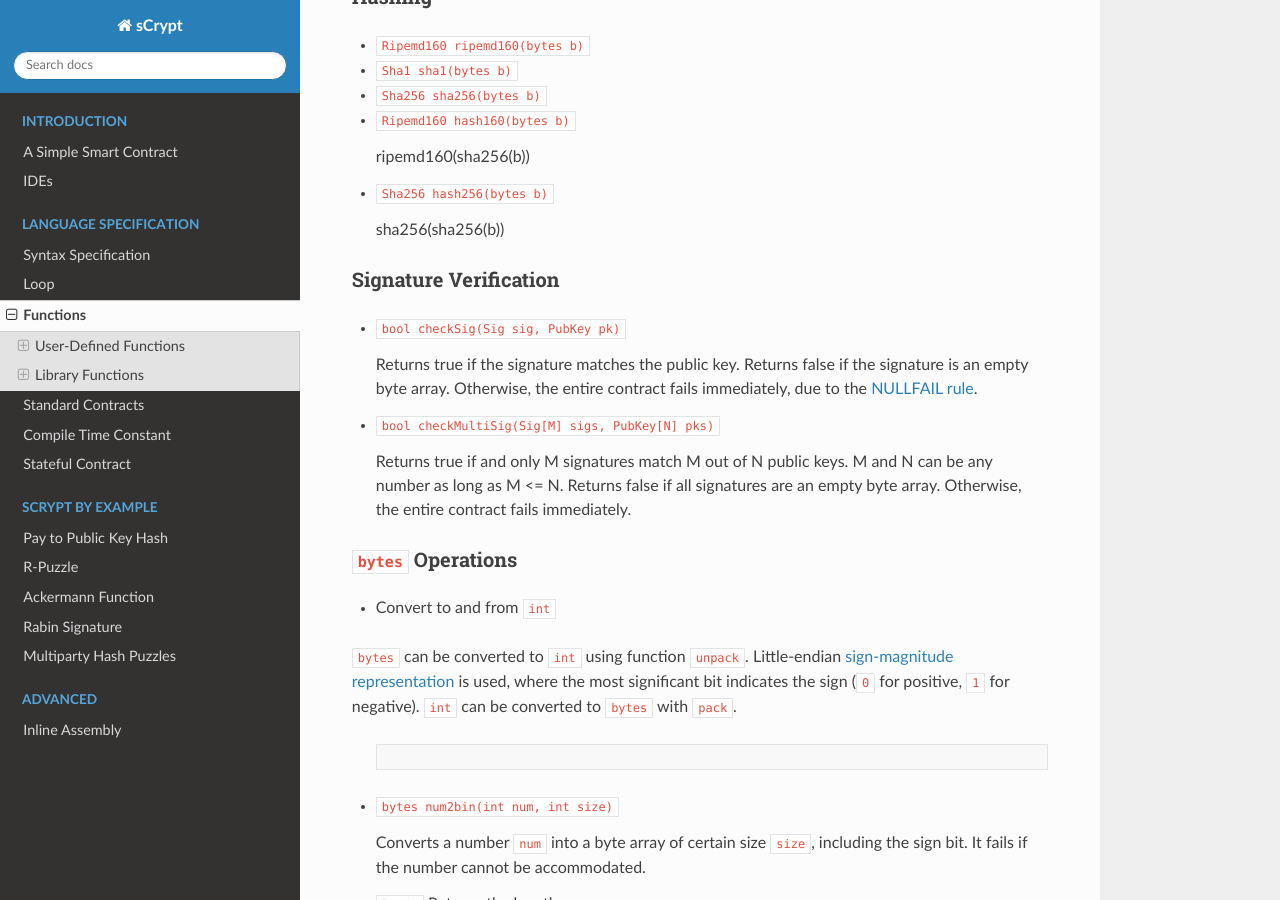
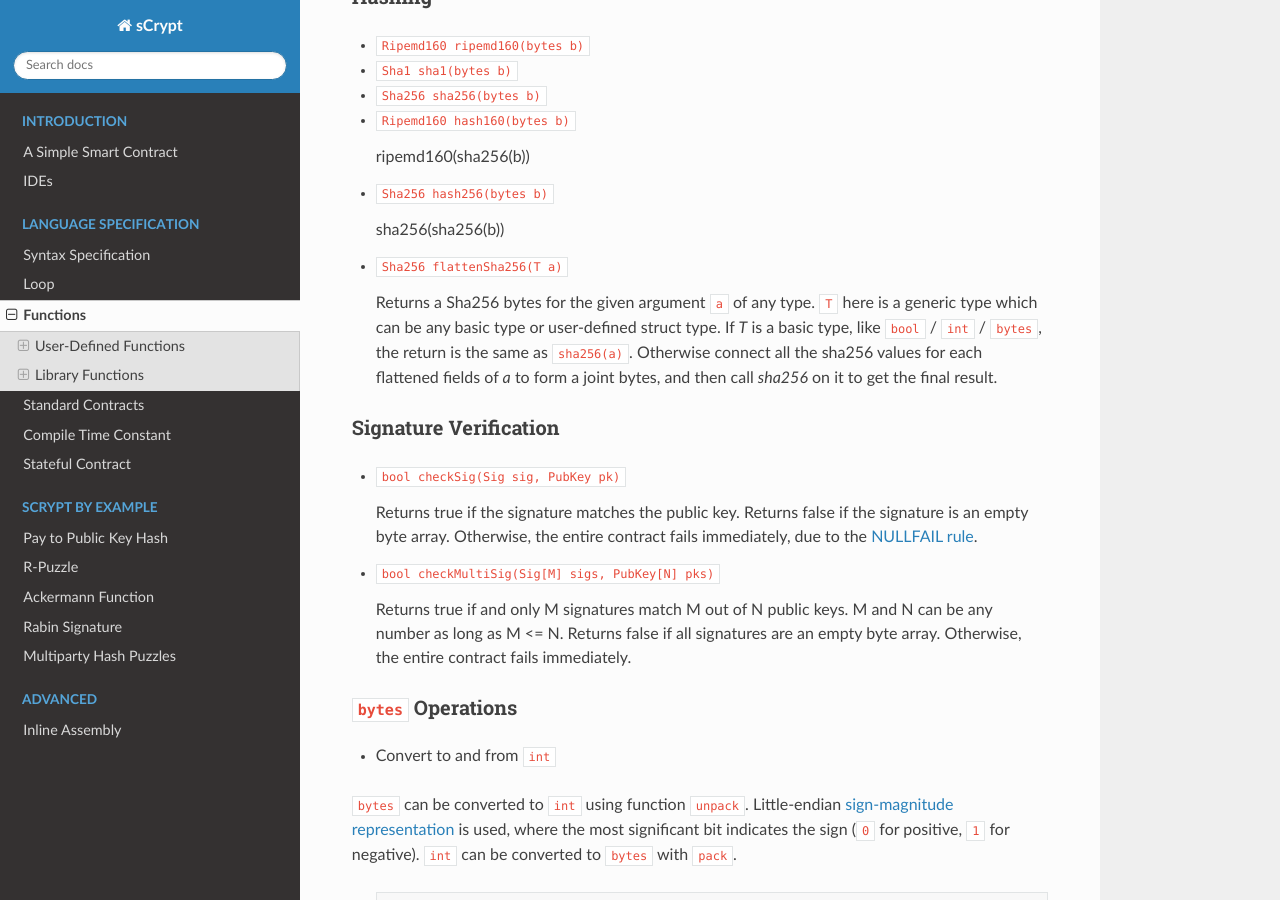
Before and after one commit to sCrypt-Inc/specification, a Sphinx documentation site: the page built from docs/functions.rst, in a window 1280 px wide and 900 px high, scrolled down 1520 px. Built offline with Sphinx 7.4.7 and the Read the Docs theme 2.0.0, drawn with Linux system fonts in a browser that asks for light colours.

Commit message:
add doc for `flattenSha256` & minor fix

```diff
--- a/docs/functions.rst
+++ b/docs/functions.rst
@@ -123,6 +123,13 @@ Hashing
 
   sha256(sha256(b))
 
+* ``Sha256 flattenSha256(T a)``
+
+  Returns a Sha256 bytes for the given argument ``a`` of any type. ``T`` here is a generic type which can be any basic type or user-defined struct type.
+  If `T` is a basic type, like ``bool`` / ``int`` / ``bytes``,  the return is the same as ``sha256(a)``.
+  Otherwise connect all the sha256 values for each flattened fields of `a` to form a joint bytes, and then call `sha256` on it to get the final result.
+
+
 Signature Verification
 ----------------------
 * ``bool checkSig(Sig sig, PubKey pk)``
```
Also changed, not shown: docs/contracts.rst (+14 -10 lines).
